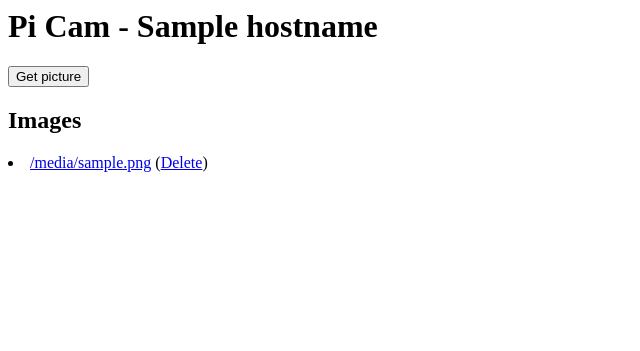
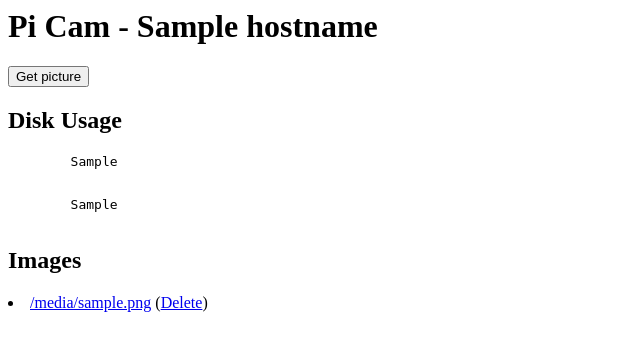
Before and after one commit to NanoDano/Pi-Cam-Server, a Flask app: template templates/index.html in a window 1280 px wide. Shown: the top 351 px of the page, without its empty margins (0-640 px from the left). Run offline with Flask 2, Linux system fonts and the light colour scheme; the template is opened without the code that fills it: most values are stand-ins (such as "Sample title", 1, 10 or a date in 2020).

Commit message:
AutoPushUpdate

```diff
--- a/app.py
+++ b/app.py
@@ -3,6 +3,7 @@ from glob import glob
 from os import environ, remove
 import datetime
 from os.path import getmtime, basename, join
+from subprocess import Popen, PIPE
 from urllib.parse import unquote
 
 from flask import Flask, render_template, request, url_for, redirect
@@ -10,6 +11,8 @@ from socket import gethostname
 import time
 from picamera import PiCamera, Color, exc
 import logging
+
+
 
 STATIC_IMAGE_DIR = '/home/pi/Pi-Cam-Server/static/'
 
@@ -30,14 +33,26 @@ def get_image_list():
     return images
 
 
+def get_disk_usage():
+    du = Popen(['du', '-h', STATIC_IMAGE_DIR], stdout=PIPE)
+    du_output = du.communicate()[0].decode('utf8').replace('\n', '<br />')
+
+    df = Popen(["df", "-h"], stdout=PIPE)
+    df_output = df.communicate()[0].decode('utf8').replace('\n', '<br />')
+
+    return du_output, df_output
+
+
 @app.route('/', methods=['POST', 'GET'])
 def home():
+    get_disk_usage()
+    return 'test'
 
     hostname = gethostname()
 
     if request.method == 'GET':
         print(f'hostname: {hostname}')
-        return render_template('index.html', hostname=hostname, images=get_image_list())
+        return render_template('index.html', hostname=hostname, images=get_image_list(), disk_usage=get_disk_usage())
 
     now = datetime.datetime.now().strftime('%Y-%m-%d-%H:%M:%S')
     with PiCamera() as camera:
@@ -52,7 +67,7 @@ def home():
                 camera.capture(STATIC_IMAGE_DIR + image_name, quality=15)
             except Exception as e:
                 app.logger.error('Error taking image.')
-    return render_template('index.html', hostname=hostname, images=get_image_list(), image_name=image_name)
+    return render_template('index.html', hostname=hostname, images=get_image_list(), image_name=image_name, disk_usage=get_disk_usage())
 
 
 
--- a/templates/index.html
+++ b/templates/index.html
@@ -14,6 +14,16 @@
     {% endif %}
 
     <div>
+    <h2>Disk Usage</h2>
+    <pre>
+        {{ disk_usage[0] }}
+    </pre>
+    <pre>
+        {{ disk_usage[1] }}
+    </pre>
+    </div>
+
+    <div>
         <h2>Images</h2>
         </ul>
         {% for image in images %}
```
